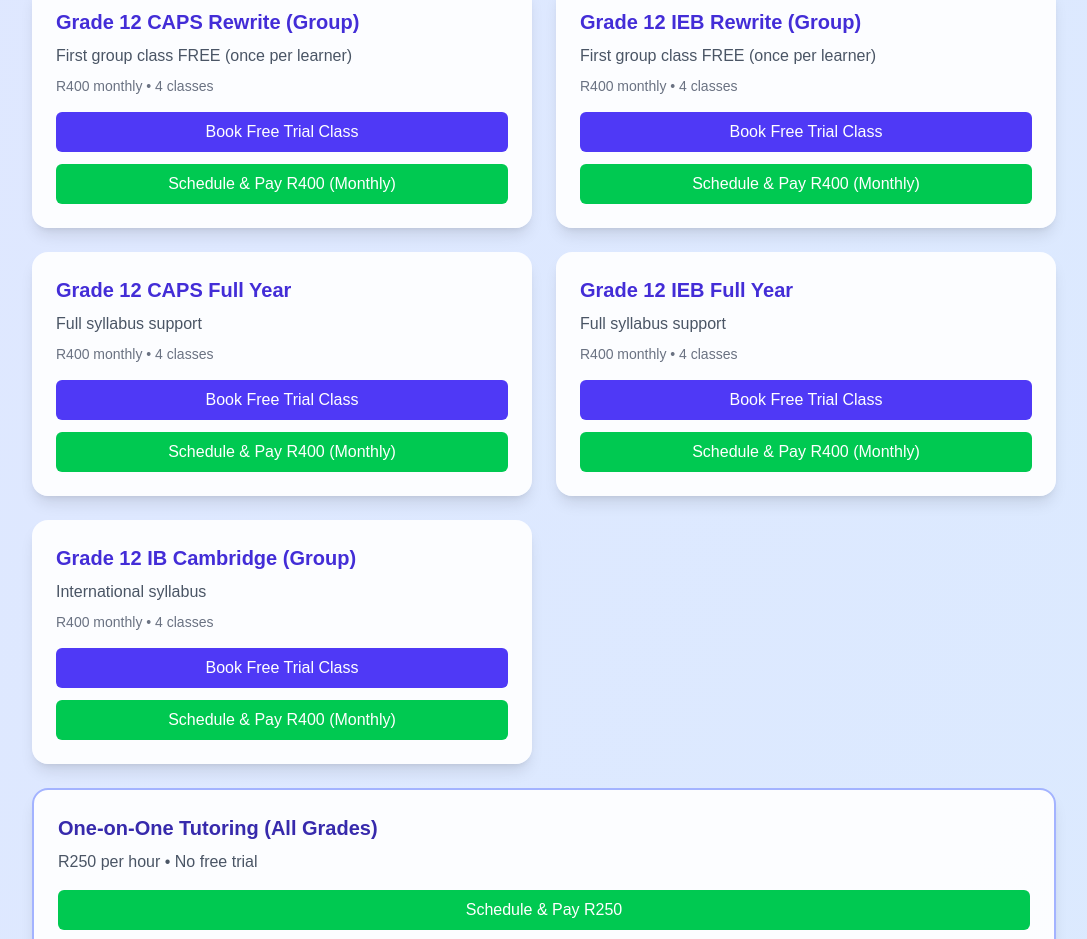
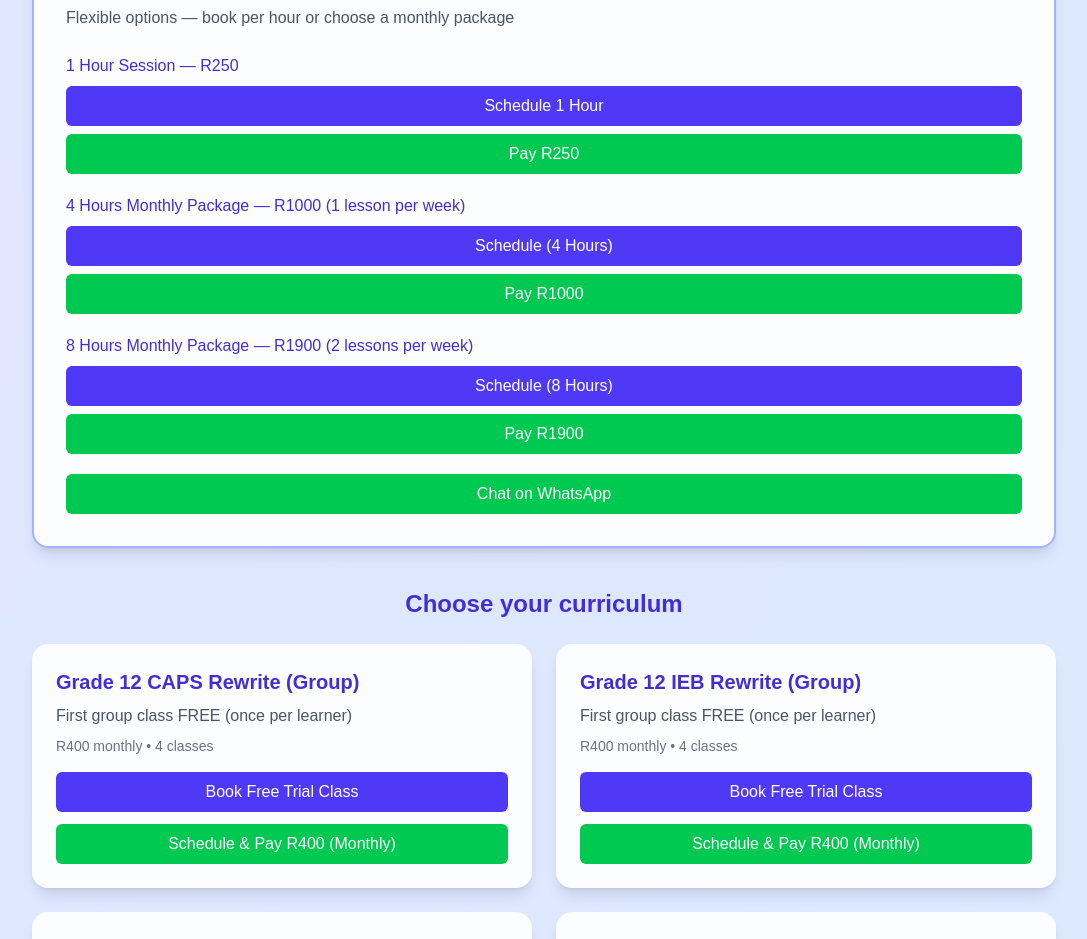
Before and after one commit to PatienceMath/patiencemath, a Next.js app: page / in a window 1280 px wide. Shown: the part 840-1779 px from the top of the page, without its empty margins (96-1183 px from the left). Built offline with nearby package versions, Linux system fonts and the light colour scheme.

Commit message:
Update page.tsx

```diff
--- a/app/page.tsx
+++ b/app/page.tsx
@@ -64,6 +64,55 @@ export default function MathTutoringLanding() {
         </p>
       </div>
 
+      {/* One-on-One Packages (moved to top) */}
+      <div className="max-w-5xl mx-auto mb-10 bg-white/90 rounded-2xl shadow-lg p-8 border-2 border-indigo-300">
+        <h3 className="text-2xl font-semibold text-indigo-800 mb-3">One-on-One Tutoring (All Grades)</h3>
+        <p className="text-gray-600 mb-6">Flexible options — book per hour or choose a monthly package</p>
+
+        {/* 1 Hour */}
+        <div className="mb-5">
+          <p className="font-medium text-indigo-700 mb-2">1 Hour Session — R250</p>
+          <button
+            className="w-full mb-2 bg-indigo-600 hover:bg-indigo-700 text-white py-2 rounded-md"
+            onClick={() => window.open('https://scheduler.zoom.us/patience-mokwena/math-lessons', '_blank')}
+          >
+            Schedule 1 Hour
+          </button>
+          <PayFastButton amount="250.00" item="One-on-One 1 Hour" label="Pay R250" />
+        </div>
+
+        {/* 4 Hours */}
+        <div className="mb-5">
+          <p className="font-medium text-indigo-700 mb-2">4 Hours Monthly Package — R1000 (1 lesson per week)</p>
+          <button
+            className="w-full mb-2 bg-indigo-600 hover:bg-indigo-700 text-white py-2 rounded-md"
+            onClick={() => window.open('https://scheduler.zoom.us/patience-mokwena/math-lessons', '_blank')}
+          >
+            Schedule (4 Hours)
+          </button>
+          <PayFastButton amount="1000.00" item="One-on-One 4 Hour Package" label="Pay R1000" />
+        </div>
+
+        {/* 8 Hours */}
+        <div className="mb-5">
+          <p className="font-medium text-indigo-700 mb-2">8 Hours Monthly Package — R1900 (2 lessons per week)</p>
+          <button
+            className="w-full mb-2 bg-indigo-600 hover:bg-indigo-700 text-white py-2 rounded-md"
+            onClick={() => window.open('https://scheduler.zoom.us/patience-mokwena/math-lessons', '_blank')}
+          >
+            Schedule (8 Hours)
+          </button>
+          <PayFastButton amount="1900.00" item="One-on-One 8 Hour Package" label="Pay R1900" />
+        </div>
+
+        <button
+          className="w-full bg-green-500 hover:bg-green-600 text-white py-2 rounded-md"
+          onClick={() => window.open('https://wa.me/27813454248', '_blank')}
+        >
+          Chat on WhatsApp
+        </button>
+      </div>
+
       {/* Choose curriculum */}
       <div className="max-w-5xl mx-auto text-center mb-6">
         <h2 className="text-2xl font-bold text-indigo-700">Choose your curriculum</h2>
@@ -111,19 +160,7 @@ export default function MathTutoringLanding() {
           item="Grade 12 IB Cambridge Monthly Package"
         />
 
-        {/* One-on-One */}
-        <div className="bg-white/90 rounded-2xl shadow-lg p-6 md:col-span-2 border-2 border-indigo-300">
-          <h3 className="text-xl font-semibold text-indigo-800 mb-2">
-            One-on-One Tutoring (All Grades)
-          </h3>
-          <p className="text-gray-600 mb-4">R250 per hour • No free trial</p>
-          <PayFastButton
-            amount="250.00"
-            item="One-on-One Math Tutoring"
-            label="Schedule & Pay R250"
-          />
         </div>
-      </div>
 
       {/* Pricing Explained */}
       <div className="max-w-5xl mx-auto mt-16 bg-white/90 rounded-2xl shadow-lg p-8">
```
